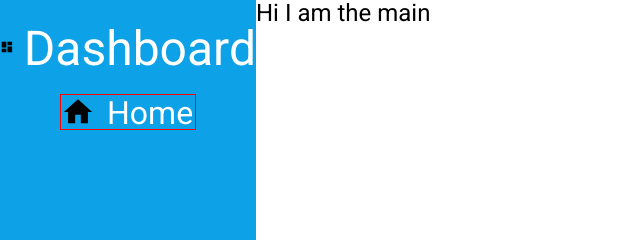
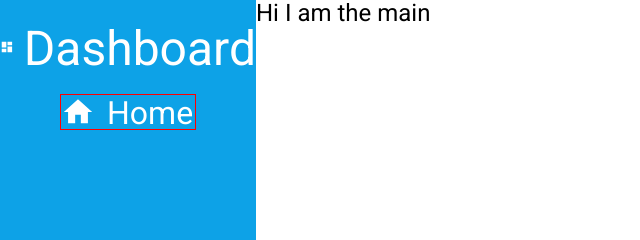
Before and after one commit to n-pontes/admin-dashboard-v2, a plain HTML site: page index.html in a window 1280 px wide. Shown: the top 240 px of the page, 0-640 px from the left. Drawn offline with Linux system fonts and the light colour scheme; files whose address does not match are found by name; a web font is replaced by a local one.

Commit message:
Change svg element color

```diff
--- a/css/style.css
+++ b/css/style.css
@@ -57,3 +57,7 @@ body {
     background-color: hsl(0, 0%, 100%);
     min-height: 100vh;
   }
+
+  svg {
+    fill: hsl(0, 0%, 100%);
+  }
```
